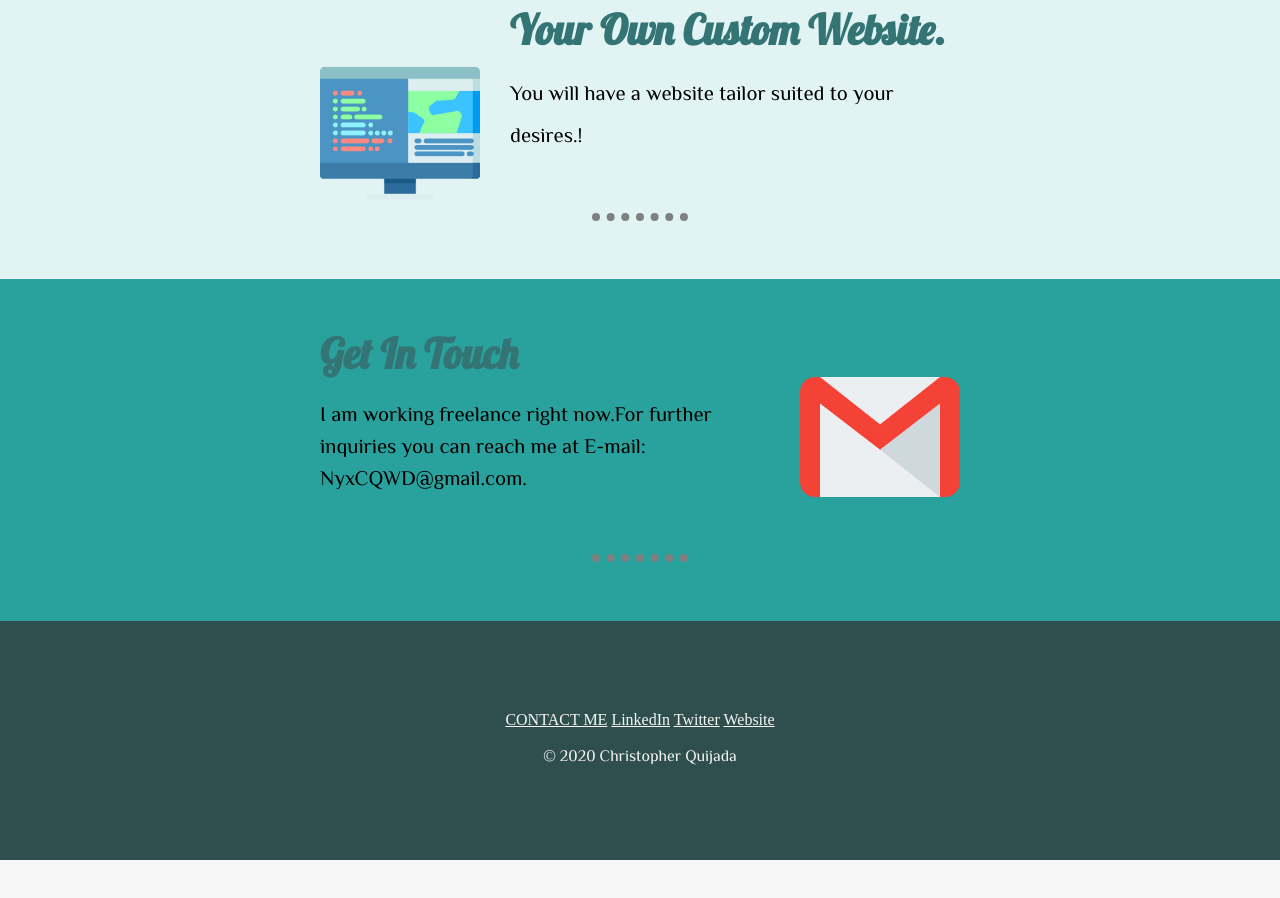
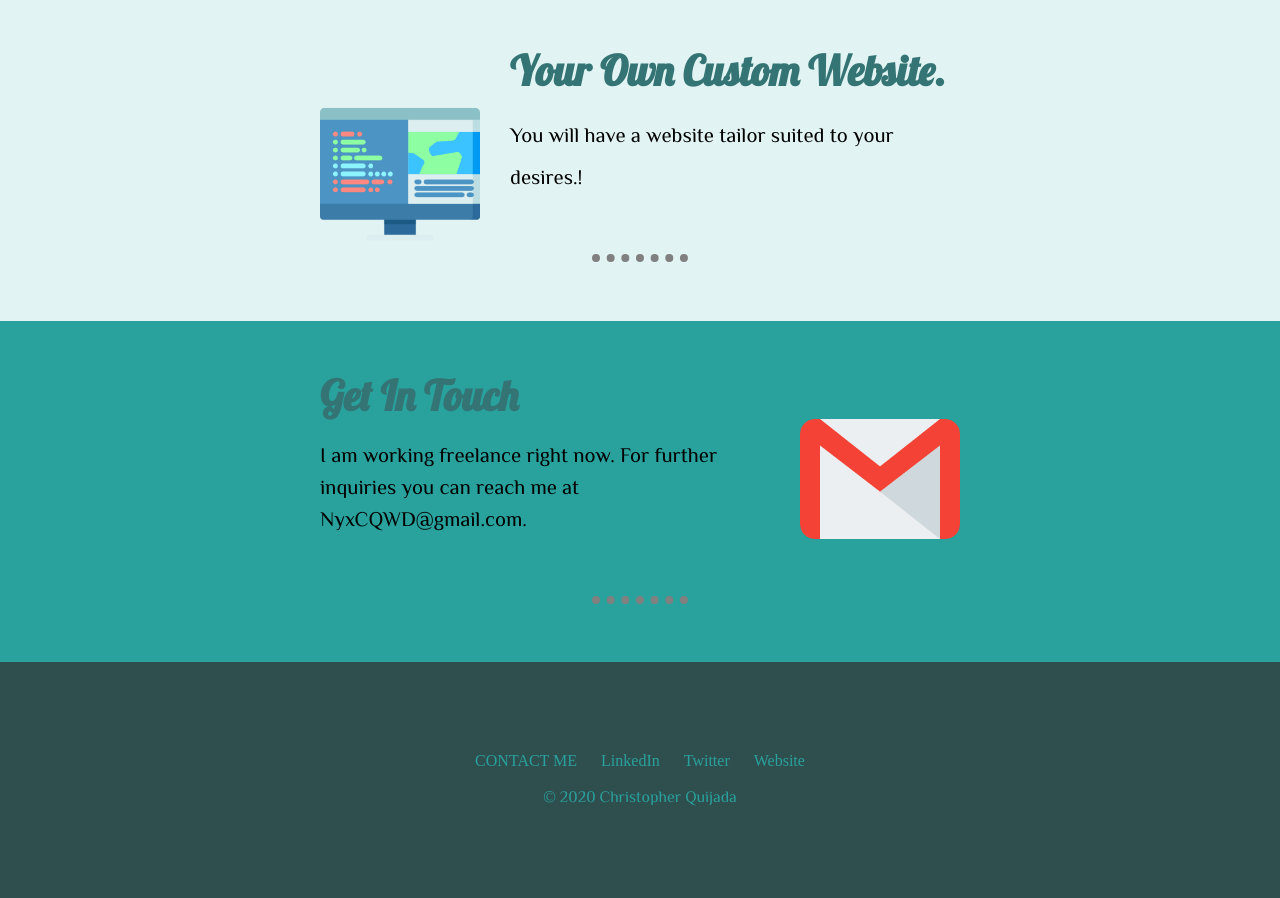
Before and after one commit to NyxCQ/VeryFirst, a plain HTML site: page index.html in a window 1280 px wide. Shown: the part 2036-2934 px from the top of the page. Before the commit the page ends 2896 px from the top, so only its background shows below. Drawn offline with Linux system fonts and the light colour scheme.

Commit message:
Add files via upload

```diff
--- a/css/styles.css
+++ b/css/styles.css
@@ -19,6 +19,10 @@ h2{
 }
 p{
 	font-family: 'El Messiri', sans-serif;
+}
+a{
+	margin: 0 10px;
+	text-decoration: none;
 }
 
 /* Classes */
@@ -146,13 +150,14 @@ p{
 	text-align: center;
 }
 .bot-Container a{
-	color: #f6f6f6;
+	color: #29a19c;
 }
 .bot-Container a:hover{
 	color: blanchedalmond;
+	text-decoration: underline;
 }
 .bot-Container p{
-	color: #f6f6f6;
+	color: #29a19c;
 }
 .bot-Container p:hover{
 	color: blanchedalmond;
--- a/index.html
+++ b/index.html
@@ -24,7 +24,7 @@
 			<div class="profile">
 				<img class="image-of-me" src="images/me-cartoon.png" alt="Christopher-cartoon-image">
 				<h1>Hi.</h1>
-				<p class="first-p1">I'm a web designer / developer based in RiverBank, California. I have a passion for web design and love to create for web and mobile devices. I really like coding. I think its a lot of fun and you can just spend hours coding and not even realize it. Once you realize you have created something new with your own knowledge and creativity.! Its fun to learn and create code.</p>
+				<p class="first-p1">I'm a web designer / developer based in RiverBank, California. I have a passion for web design and love to create for web and mobile devices. I really like coding. I think its a lot of fun and you can just spend hours coding and not even realize it. Once you do realize how much time you spent working on it you will have created something new with your own knowledge and creativity.! Its fun to learn and create code.</p>
 				<hr class="first-hr">
 				<br>
 				<br>
@@ -61,7 +61,7 @@
 			<br>
 			<img class="Gmail" src="images/gmail.png" alt="Gmail-icon">
 			<h1>Get In Touch</h1>
-			<p>I am working freelance right now.For further inquiries you can reach me at E-mail: NyxCQWD@gmail.com.</p>
+			<p>I am working freelance right now. For further inquiries you can reach me at NyxCQWD@gmail.com.</p>
 			<br>
 			<br>
 			<hr class="first-hr">
```
